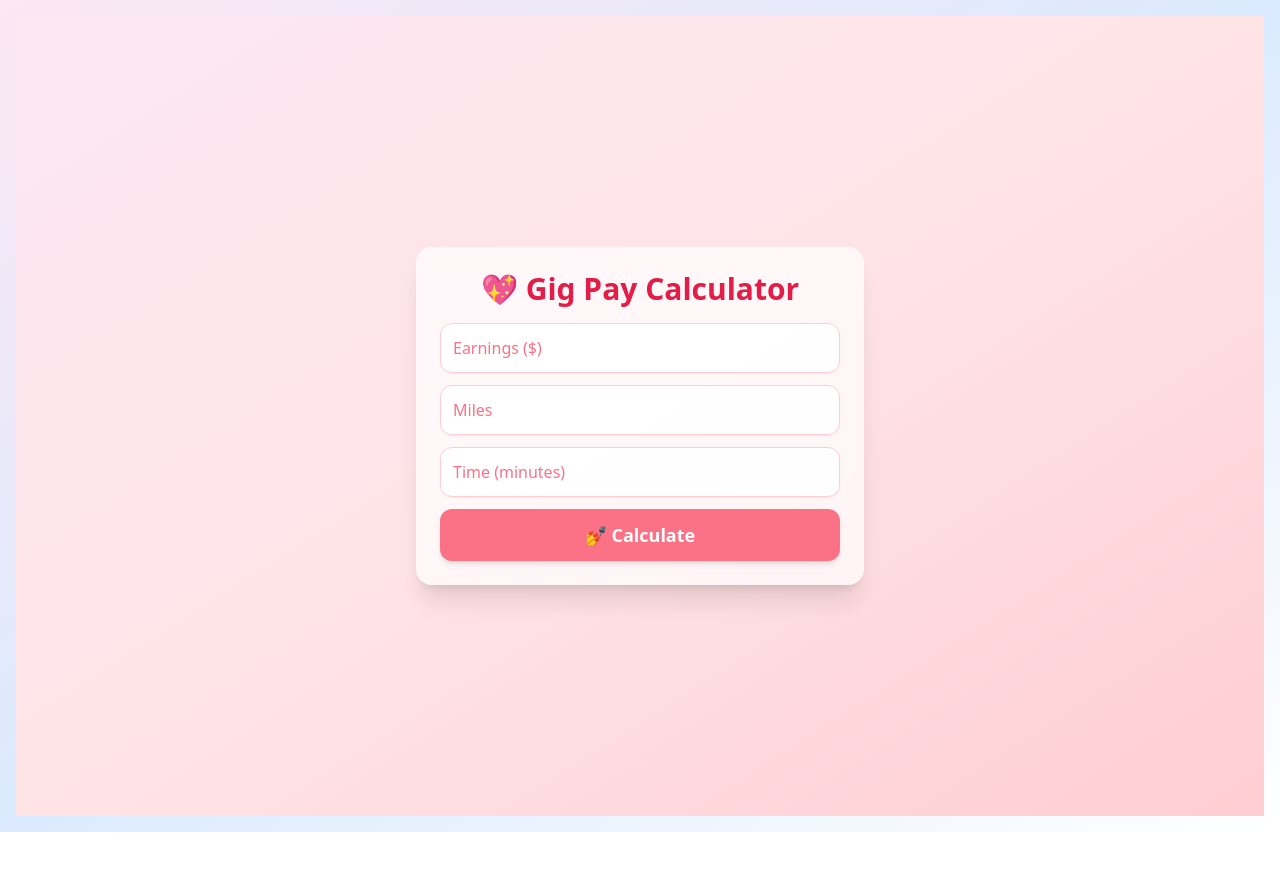
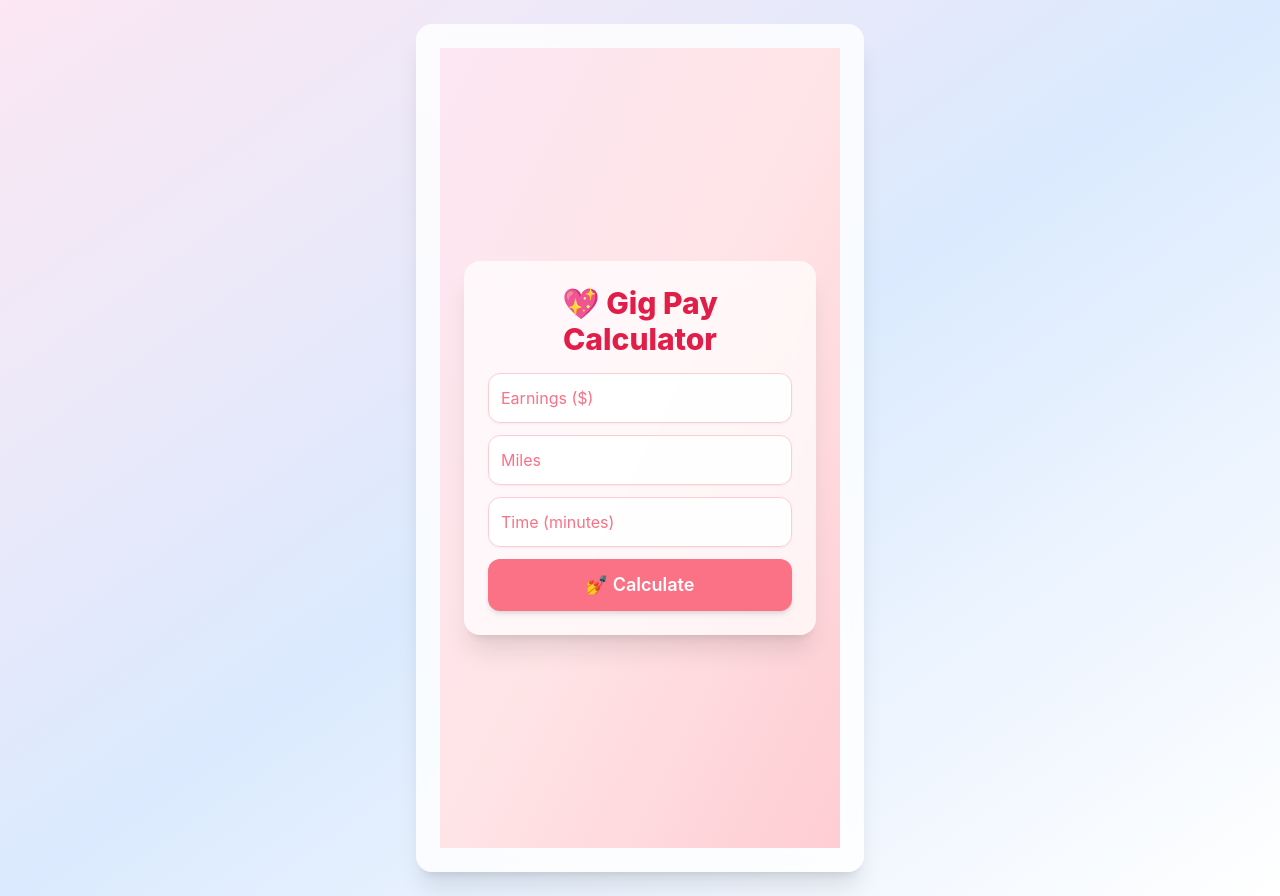
Before and after one commit to walnutprairie/gig-pay-calculator, a Next.js app: page / in a window 1280 px wide. Before the commit the page ends 832 px from the top, so only its background shows below. Built offline with nearby package versions, Linux system fonts and the light colour scheme.

Commit message:
Update layout.js

```diff
--- a/app/layout.js
+++ b/app/layout.js
@@ -1,13 +1,16 @@
 "use client";
 
 import "../styles/globals.css";
-import React from "react";
 
 export default function RootLayout({ children }) {
   return (
     <html lang="en">
       <head />
-      <body className="min-h-screen font-sans antialiased">{children}</body>
+      <body className="bg-gradient-to-br from-pink-100 via-blue-100 to-white text-pink-900 min-h-screen p-6">
+        <main className="max-w-md mx-auto bg-white/80 backdrop-blur-md rounded-2xl shadow-xl p-6">
+          {children}
+        </main>
+      </body>
     </html>
   );
 }
```
